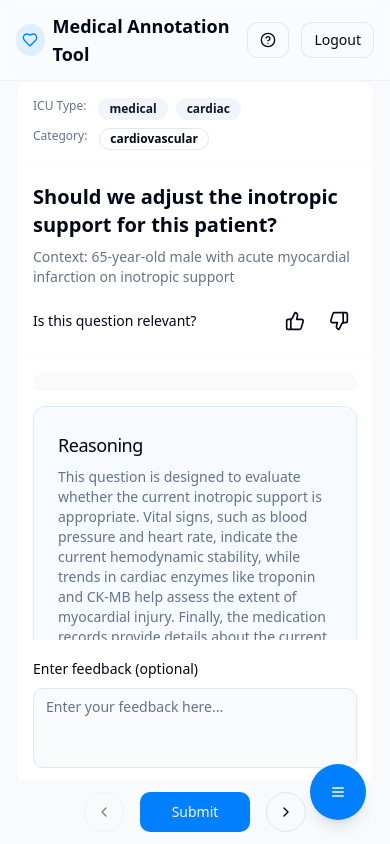
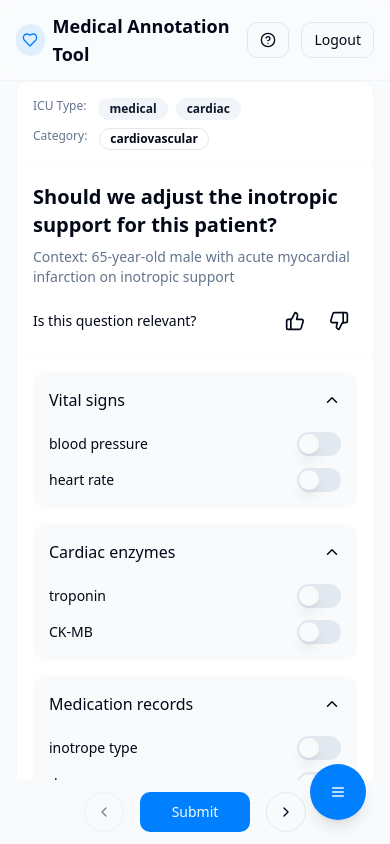
Before and after one commit to iheallab/AtomizeAi_Annotation_Tool, a React (Vite) app: page /dashboard in a window 390 px wide. Built offline with nearby package versions, Linux system fonts and the light colour scheme; sample sign-in values are in the browser's storage.

Commit message:
Adjust task list scrolling on mobile
The task list in the annotation card is now fully vertically scrollable on small screens.

```diff
--- a/src/App.css
+++ b/src/App.css
@@ -79,6 +79,19 @@
     padding-right: 1rem;
   }
 
+  /* Mobile full scroll approach */
+  .mobile-full-scroll {
+    height: auto;
+    overflow: visible;
+    max-height: none;
+  }
+
+  /* Reset inner scroll containers on mobile */
+  .mobile-full-scroll .responsive-scroll {
+    max-height: none;
+    overflow: visible;
+  }
+
   /* Ensure mobile layout doesn't overflow */
   .responsive-scroll {
     max-height: none;
@@ -88,6 +101,7 @@
   #root {
     height: 100%;
     min-height: 100vh;
-    overflow: hidden;
+    overflow-x: hidden;
+    overflow-y: auto;
   }
 }
--- a/src/components/AnnotationCard.tsx
+++ b/src/components/AnnotationCard.tsx
@@ -53,25 +53,19 @@ const AnnotationCard = ({
     }
   };
 
-  // Calculate the main container height based on screen size
-  const getContainerHeight = () => {
-    // For very small screens, allow scrolling within columns
-    return "calc(100vh - 140px)";
-  };
-
   return (
     <motion.div
       initial={{ opacity: 0, y: 20 }}
       animate={{ opacity: 1, y: 0 }}
       transition={{ duration: 0.5, ease: [0.4, 0, 0.2, 1] }}
-      className="flex flex-col"
-      style={{ minHeight: getContainerHeight(), height: getContainerHeight() }}
+      className={`flex flex-col ${isMobile ? 'mobile-full-scroll' : ''}`}
+      style={{ height: isMobile ? 'auto' : 'calc(100vh - 140px)' }}
     >
       <Card className="border border-border/30 shadow-sm h-full">
         <CardContent className="p-0 h-full">
           <div className={`${isMobile ? 'flex flex-col' : 'grid grid-cols-2'} h-full`}>
             {/* Left Column */}
-            <div className={`flex flex-col h-full ${!isMobile && 'border-r'} border-border/20 overflow-hidden`}>
+            <div className={`flex flex-col ${!isMobile ? 'h-full border-r' : ''} border-border/20 ${isMobile ? 'overflow-visible' : 'overflow-hidden'}`}>
               {/* ICU Type and Categories */}
               <div className="p-4 border-b border-border/20">
                 <div className="flex flex-wrap gap-2 mb-2">
@@ -113,8 +107,8 @@ const AnnotationCard = ({
                 </div>
               </div>
 
-              {/* Task List (Scrollable) */}
-              <ScrollArea className={`flex-1 overflow-auto responsive-scroll ${isMobile ? 'max-h-[300px]' : ''}`}>
+              {/* Task List */}
+              <div className={`${isMobile ? '' : 'flex-1 overflow-auto responsive-scroll'}`}>
                 <div className="p-4 space-y-4">
                   <CollapsibleSection title="Vital signs" defaultOpen={true}>
                     <div className="space-y-3">
@@ -198,12 +192,12 @@ const AnnotationCard = ({
                     </div>
                   </CollapsibleSection>
                 </div>
-              </ScrollArea>
+              </div>
             </div>
 
             {/* Right Column */}
-            <div className={`flex flex-col h-full ${isMobile ? 'max-h-[calc(100vh-450px)]' : ''}`}>
-              <ScrollArea className="flex-1 responsive-scroll">
+            <div className={`flex flex-col ${isMobile ? '' : 'h-full'}`}>
+              <div className={`${isMobile ? '' : 'flex-1 responsive-scroll'}`}>
                 <div className="p-4 space-y-4">
                   {/* Reasoning Card */}
                   <Card className="bg-blue-50/50 border-blue-100">
@@ -247,7 +241,7 @@ const AnnotationCard = ({
                     </CardContent>
                   </Card>
                 </div>
-              </ScrollArea>
+              </div>
 
               {/* Feedback Textarea */}
               <div className="p-4 space-y-2 flex-shrink-0">
```
